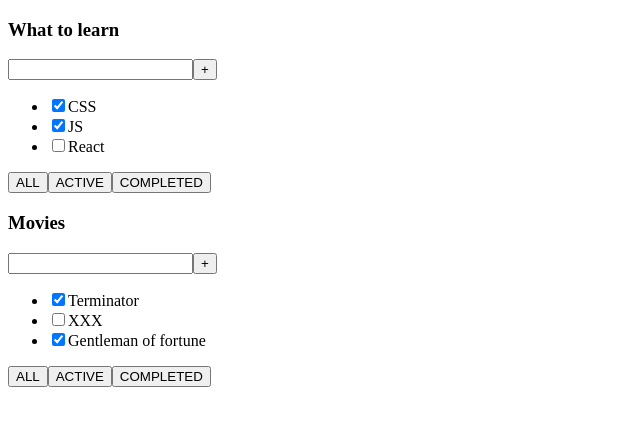
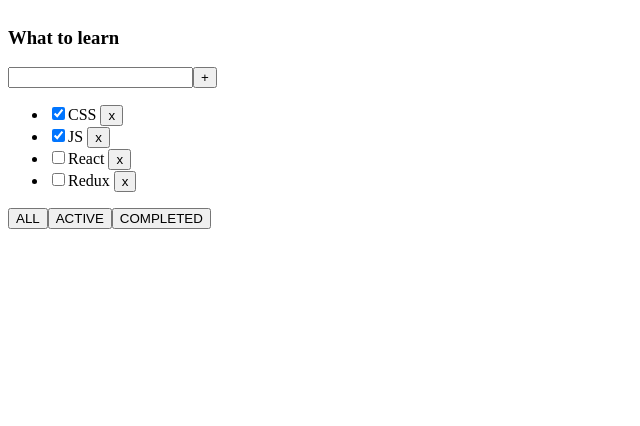
Before and after one commit to Vlada-WoodyChick/ToDoListReact, a React (Vite) app: page / in a window 1280 px wide. Shown: the top 426 px of the page, without its empty margins (0-640 px from the left). Built offline with nearby package versions, Linux system fonts and the light colour scheme.

Commit message:
17/06/23 11:37

```diff
--- a/src/App.jsx
+++ b/src/App.jsx
@@ -20,33 +20,38 @@
     isDone: false,
     },
 
+    {id: 4,
+      title: "Redux",
+      isDone: false,
+      },
+
   ];
 
   let tasks2 = [
     {id: 1,
-    title: "Terminator",
+    title: "Hello, world",
     isDone: true,
     },
 
     {id: 2,
-      title: "XXX",
+      title: "I'm happy",
       isDone: false,
       },
 
-      {id: 3,
-        title: "Gentleman of fortune",
-        isDone: true,
-        },
+      // {id: 3,
+      //   title: "Yo",
+      //   isDone: false,
+      //   },
 
       ];
 
 
   return (
 
-    <div className='App'>
+    <div className='app'>
       <ToDoList name={'What to learn'} tasks={tasks1}/>
-      <ToDoList name={'Movies'} tasks={tasks2}/>
-      {/* <ToDoList ={'Songs'}/> */}
+      {/* <ToDoList name={'Movies'} tasks={tasks2}/> */}
+      {/* <ToDoList name={'Songs'} tasks={tasks2}/> */}
 
     </div>
 
--- a/src/components/ToDoList/ToDoList.jsx
+++ b/src/components/ToDoList/ToDoList.jsx
@@ -1,8 +1,8 @@
-// import
+import "./style.css"
 
-export const ToDoList = ({name, tasks}) => {
+export const ToDoList = ({ name, tasks }) => {
     return (
-        <div>
+        <div className= 'ToDoList'>
 
             <h3>{name}</h3>
 
@@ -15,9 +15,9 @@
                 </div>
 
                 <ul>
-                    <li><input  type="checkbox" checked={tasks[0].isDone} /><span>{tasks[0].title}</span></li>
-                    <li><input  type="checkbox" checked={tasks[1].isDone} /><span>{tasks[1].title}</span></li>
-                    <li><input  type="checkbox" checked={tasks[2].isDone} /><span>{tasks[2].title}</span></li>
+                {tasks.map(t => <li><input type="checkbox" checked={t.isDone} /><span>{t.title}</span> <button onClick={ () => {alert (t.id);} }>x</button></li>
+                )
+                }
                 </ul>
 
                 <div>
--- /dev/null
+++ b/src/components/ToDoList/style.css
@@ -0,0 +1,6 @@
+.ToDoList {
+    display: inline-block;
+    width: 20%;
+    height: 15%;
+    padding: 2% auto auto;
+}
```
Also changed, not shown: src/components/constants.js (added), 1 other file (tests, documents, lock files or other folders).
